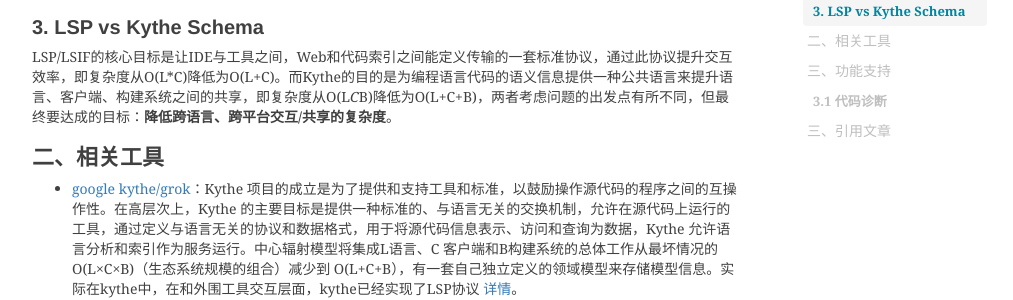
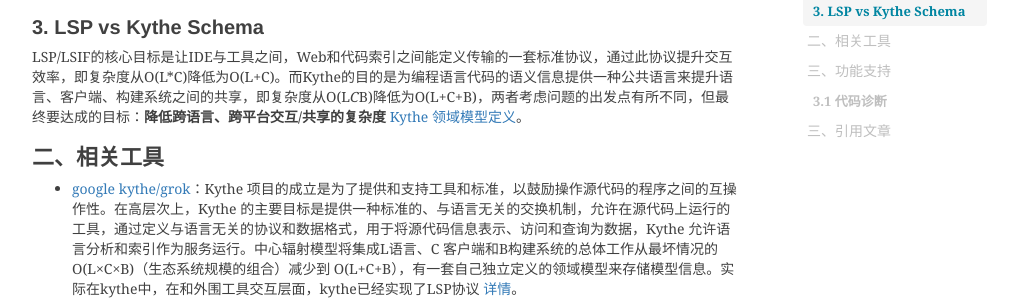
Before and after one commit to shihai1991/shihai1991.github.io, a Jekyll site: the page built from _posts/2023-01-12-代码索引工具调研.md, in a window 1280 px wide and 900 px high, scrolled down 981 px. Shown: the part 153-453 px from the top of the window, without its empty margins (233-1246 px from the left). Built offline with Jekyll 4.4.1, drawn with Linux system fonts in a browser that asks for light colours; nearby versions of some CDN libraries; comment, search, counter and statistics services are not loaded.

Commit message:
Update 2023-01-12-代码索引工具调研.md

```diff
--- a/_posts/2023-01-12-代码索引工具调研.md
+++ b/_posts/2023-01-12-代码索引工具调研.md
@@ -17,7 +17,7 @@
 为了在开发工具或 Web UI 中支持丰富的代码导航，而无需源代码的本地副本。
 
 ## 3. LSP vs Kythe Schema
-LSP/LSIF的核心目标是让IDE与工具之间，Web和代码索引之间能定义传输的一套标准协议，通过此协议提升交互效率，即复杂度从O(L\*C)降低为O(L+C)。而Kythe的目的是为编程语言代码的语义信息提供一种公共语言来提升语言、客户端、构建系统之间的共享，即复杂度从O(L*C*B)降低为O(L+C+B)，两者考虑问题的出发点有所不同，但最终要达成的目标：**降低跨语言、跨平台交互/共享的复杂度**。
+LSP/LSIF的核心目标是让IDE与工具之间，Web和代码索引之间能定义传输的一套标准协议，通过此协议提升交互效率，即复杂度从O(L\*C)降低为O(L+C)。而Kythe的目的是为编程语言代码的语义信息提供一种公共语言来提升语言、客户端、构建系统之间的共享，即复杂度从O(L*C*B)降低为O(L+C+B)，两者考虑问题的出发点有所不同，但最终要达成的目标：**降低跨语言、跨平台交互/共享的复杂度** [Kythe 领域模型定义](https://kythe.io/docs/schema/)。
 
 # 二、相关工具
 - [google kythe/grok](https://kythe.io/docs/kythe-overview.html)：Kythe 项目的成立是为了提供和支持工具和标准，以鼓励操作源代码的程序之间的互操作性。在高层次上，Kythe 的主要目标是提供一种标准的、与语言无关的交换机制，允许在源代码上运行的工具，通过定义与语言无关的协议和数据格式，用于将源代码信息表示、访问和查询为数据，Kythe 允许语言分析和索引作为服务运行。中心辐射模型将集成L语言、C 客户端和B构建系统的总体工作从最坏情况的 O(L×C×B)（生态系统规模的组合）减少到 O(L+C+B），有一套自己独立定义的领域模型来存储模型信息。实际在kythe中，在和外围工具交互层面，kythe已经实现了LSP协议 [详情](https://github.com/kythe/kythe/blob/master/kythe/go/languageserver/languageserver.go)。
```
